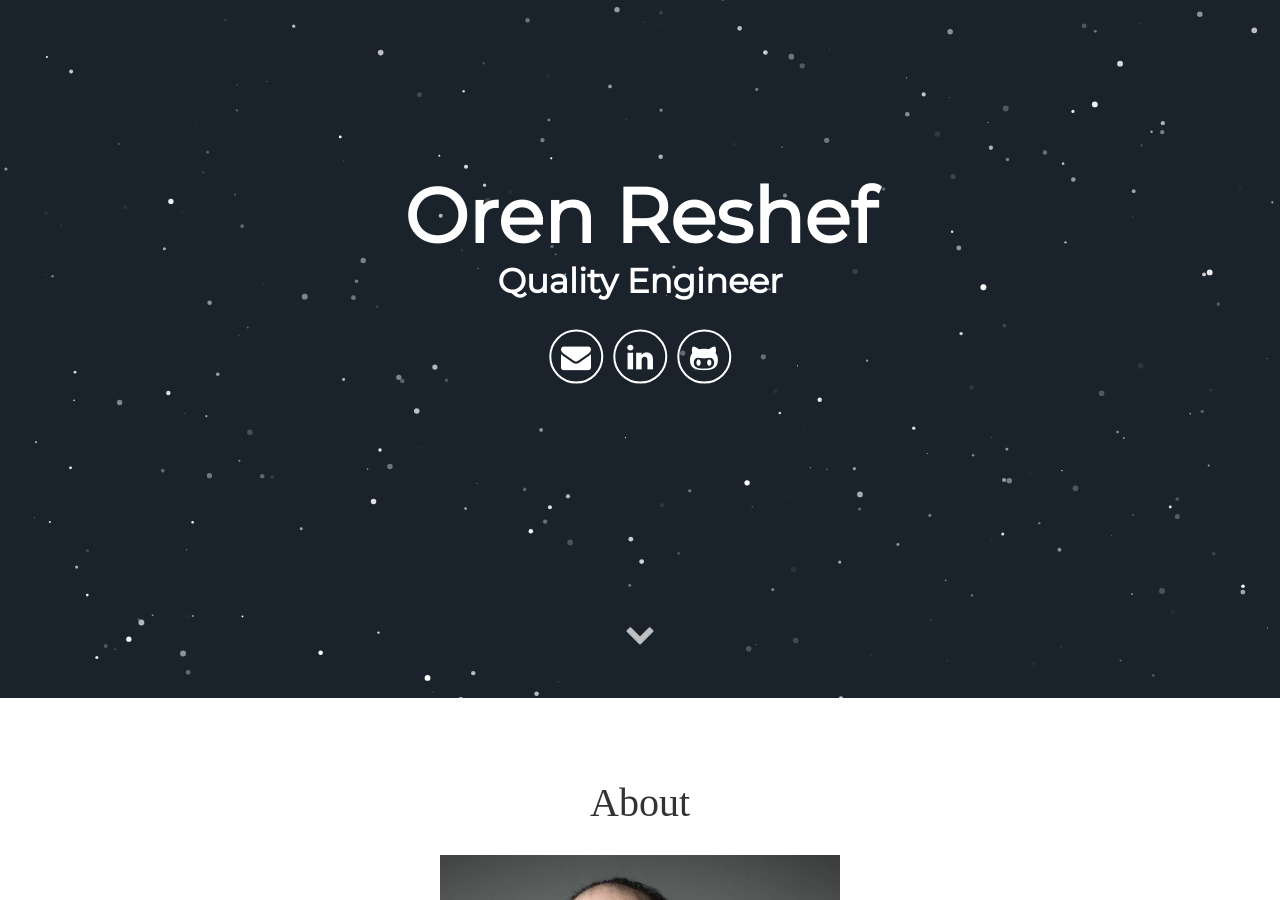
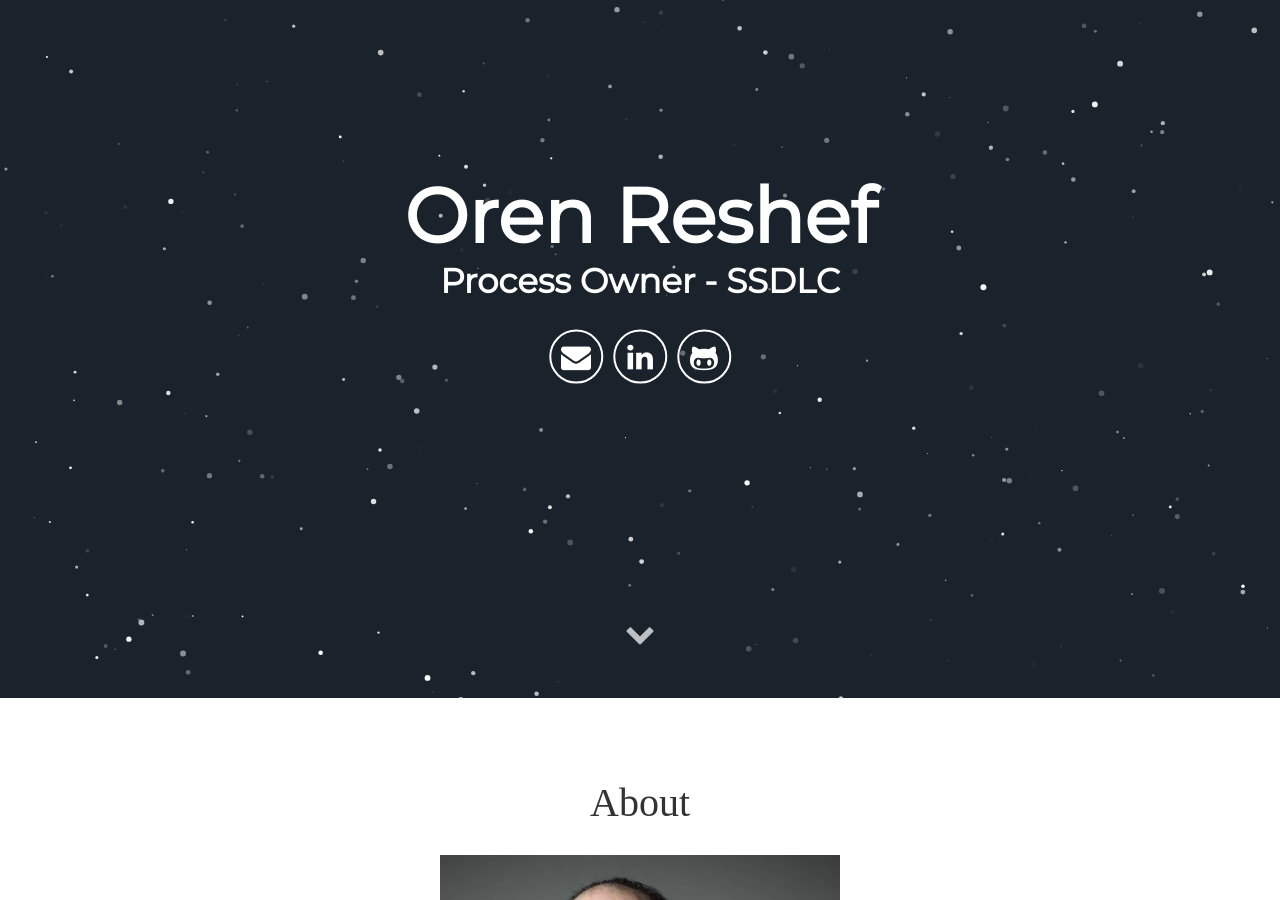
Before and after one commit to oren-reshef/thefelix, a Jekyll site: the page built from index.html, in a window 1280 px wide and 900 px high, scrolled down 202 px. Built offline with Jekyll 4.4.1, drawn with Linux system fonts in a browser that asks for light colours; some web fonts are replaced; some of the changed text lies outside the part shown.

```diff
--- a/_config.yml
+++ b/_config.yml
@@ -6,8 +6,8 @@ url: "https://reshef.eu.org/"
 
 # User settings
 username: Oren Reshef
-user_description: "Software Engineer"
-user_title: Quality Engineer
+user_description: "Process Owner - SSDLC"
+user_title: Process Owner - SSDLC
 email:
 
 exclude: ['package.json', 'src', 'node_modules', 'vendor']
```
